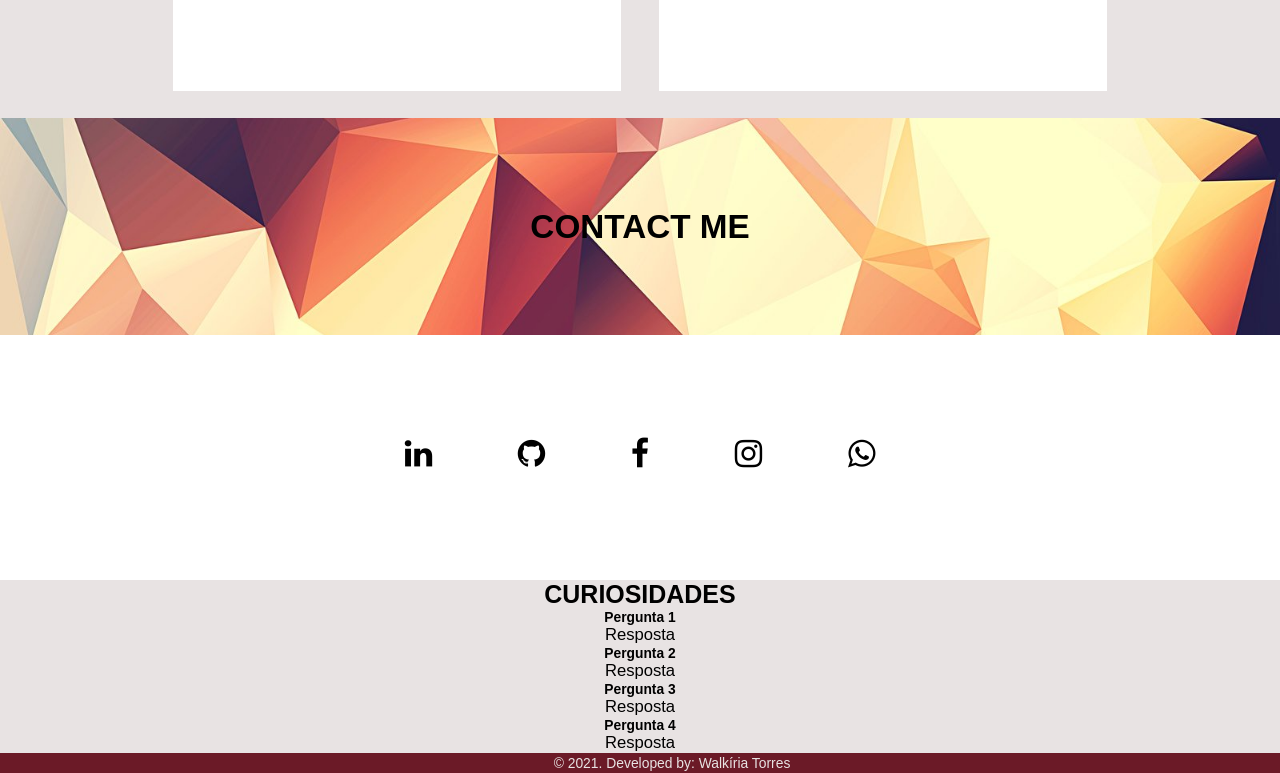
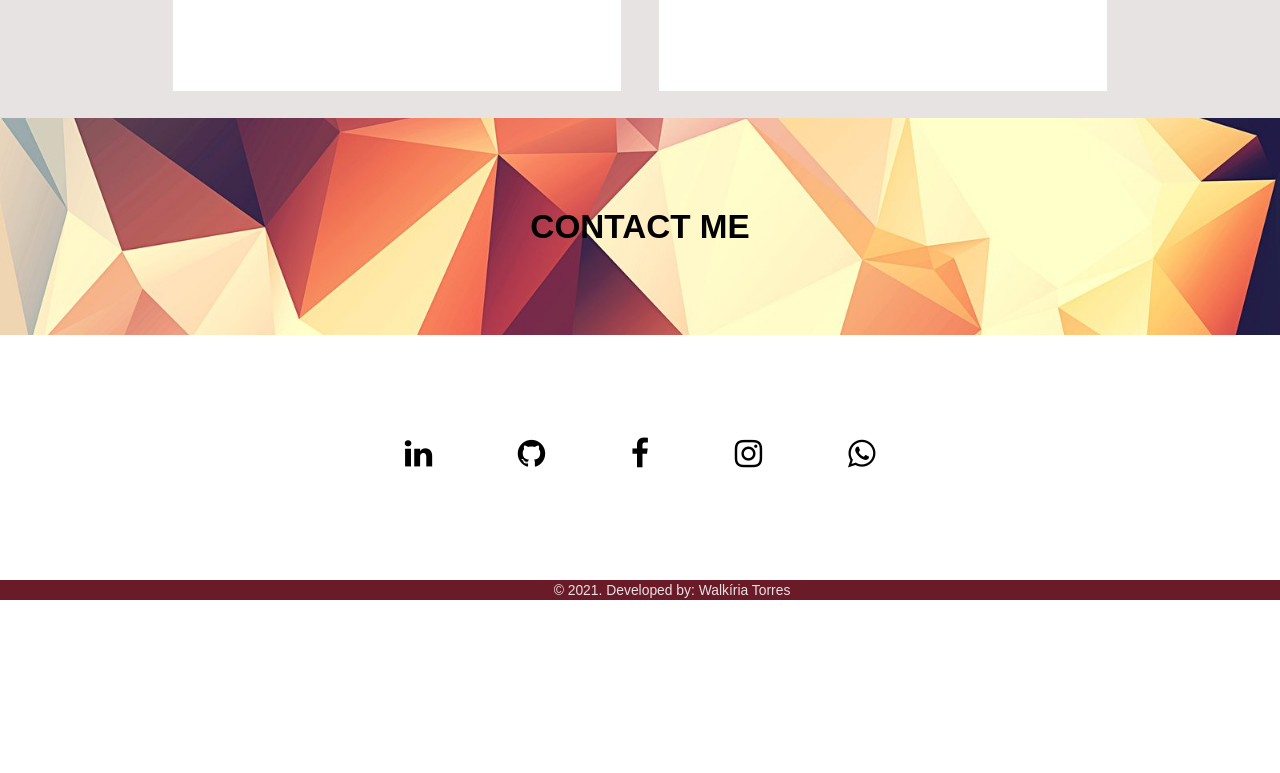
Before and after one commit to walkiriatorres/portfolio, a plain HTML site: page index.html in a window 1280 px wide. Shown: the part 3569-4342 px from the top of the page. After the commit the page ends 4169 px from the top, so only its background shows below. Drawn offline with nearby package versions, Linux system fonts and the light colour scheme.

Commit message:
Removendo FAQS

```diff
--- a/index.html
+++ b/index.html
@@ -145,47 +145,12 @@
 			<a class="fa fa-whatsapp" id="profile-link" href="https://api.whatsapp.com/send?phone=+5581999914676" target="_blank"></a>
 		</div>
 
-		<div id="FAQS"class="container-FAQ">
-        <h2>CURIOSIDADES</h2>
-        <div class="tema">
-            <h5>Pergunta 1</h5>
-        </div>
-        <div class="descricao">
-            <p>Resposta</p>
-        </div>
-
-        <div class="tema">
-            <h5>Pergunta 2</h5>
-        </div>
-        <div class="descricao">
-            <p>Resposta</p>
-        </div>
-
-        <div class="tema">
-            <h5>Pergunta 3</h5>
-        </div>
-        <div class="descricao">
-            <p>Resposta</p>
-        </div>
-
-        <div class="tema">
-            <h5>Pergunta 4</h5>
-        </div>
-        <div class="descricao">
-            <p>Resposta</p>
-        </div>
-
-
-    </div>
-
 	</main>
 
 	<footer id="footer">
 		<p><small>&copy; 2021. Developed by: Walkíria Torres</small></p>
 	</footer>
 </div>
-
-
 <script src="./script.js"></script>
 </body>
 </html>
```
